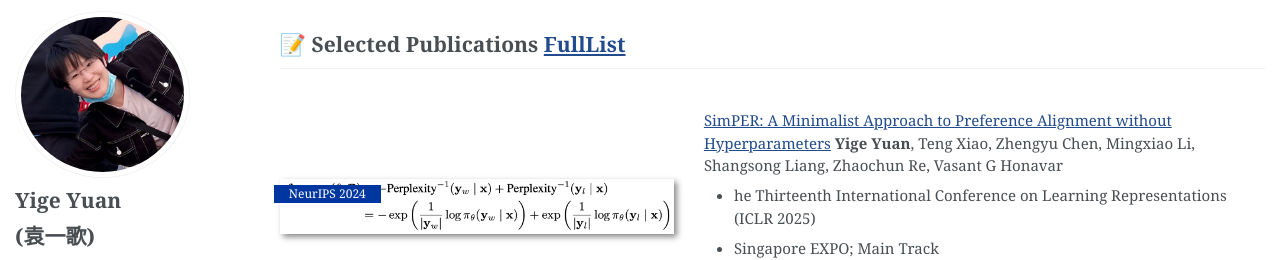
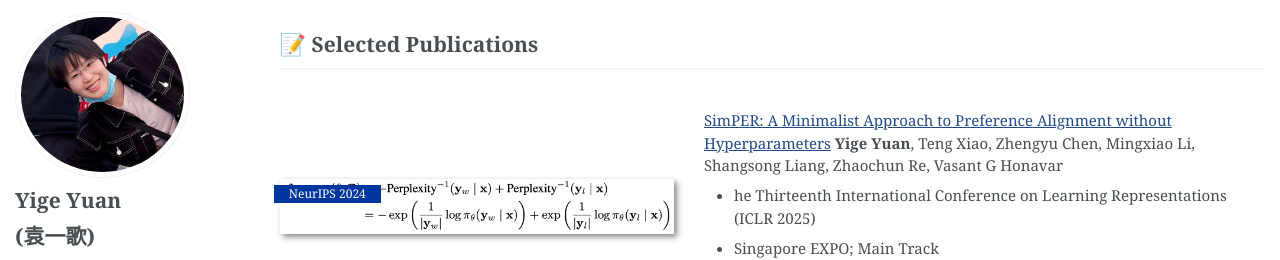
Before and after one commit to yuanyige/yuanyige.github.io, a Jekyll site: the page built from _pages/publications.md, in a window 1280 px wide and 900 px high, cut to the strip 104-364 px from the top of the window. Built offline with Jekyll 4.4.1, drawn with Linux system fonts in a browser that asks for light colours.

Commit message:
Update publications.md

```diff
--- a/_pages/publications.md
+++ b/_pages/publications.md
@@ -9,7 +9,7 @@ redirect_from:
 ---
 
 
-# 📝 Selected Publications [FullList](/jekyll-yuanyige/pub.html)
+# 📝 Selected Publications
 
 
 
```
